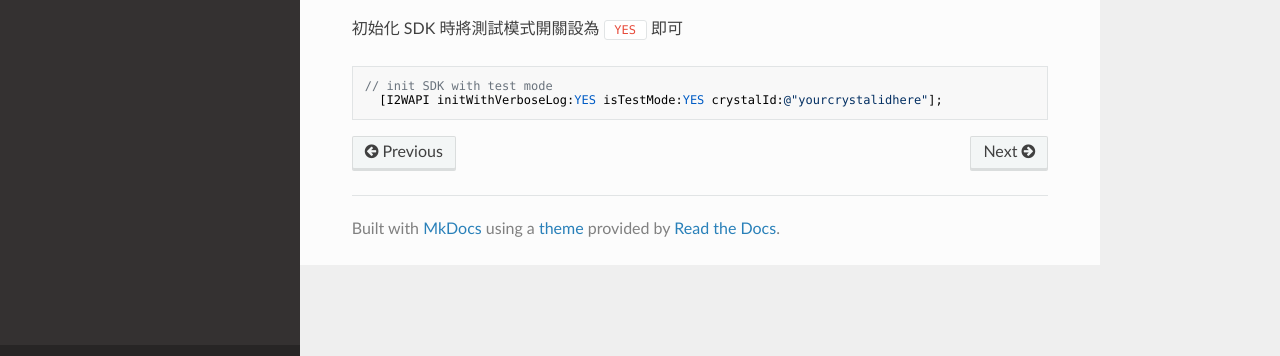
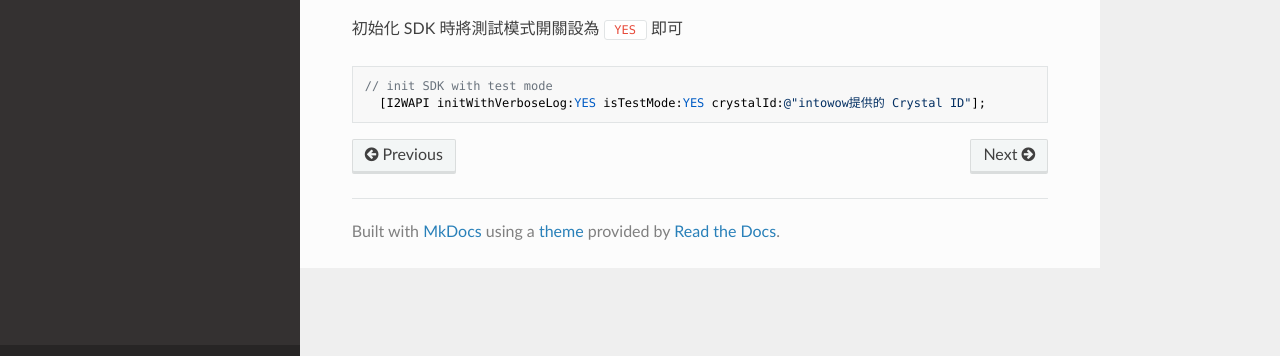
Before and after one commit to intowow/CrystalExpressLiteDocumentation-iOS-zh_CN, an MkDocs documentation site: the page built from docs/docs/test-mode.md, in a window 1280 px wide. Shown: the part 515-871 px from the top of the page. Built offline with MkDocs 1.6.1, drawn with Linux system fonts in a browser that asks for light colours; nearby versions of some CDN libraries; old or Windows-style settings are respelled for this version of MkDocs.

Commit message:
Fix typos

````diff
--- a/docs/docs/test-mode.md
+++ b/docs/docs/test-mode.md
@@ -11,5 +11,5 @@
 初始化 SDK 時將測試模式開關設為 `YES` 即可
 ```objc
 // init SDK with test mode
-  [I2WAPI initWithVerboseLog:YES isTestMode:YES crystalId:@"yourcrystalidhere"];
+  [I2WAPI initWithVerboseLog:YES isTestMode:YES crystalId:@"intowow提供的 Crystal ID"];
 ```
````
Also changed, not shown: docs/docs/terminology.md (+1 -1 lines).
